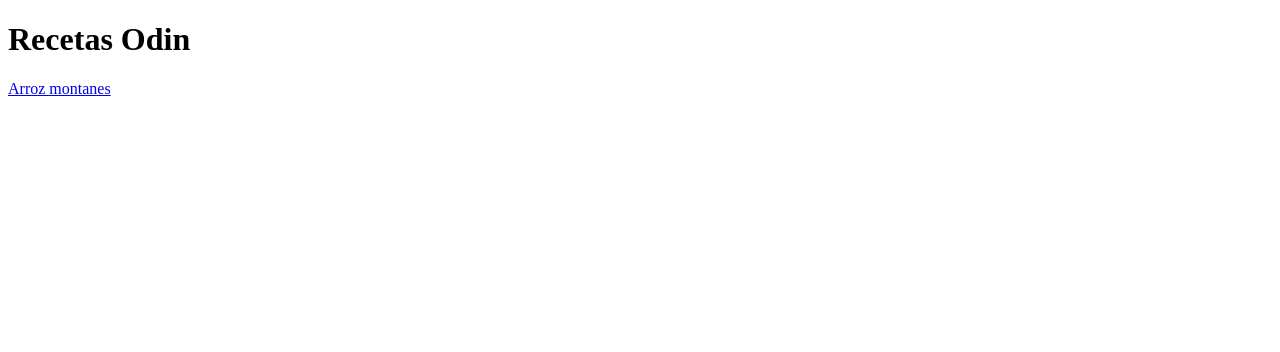
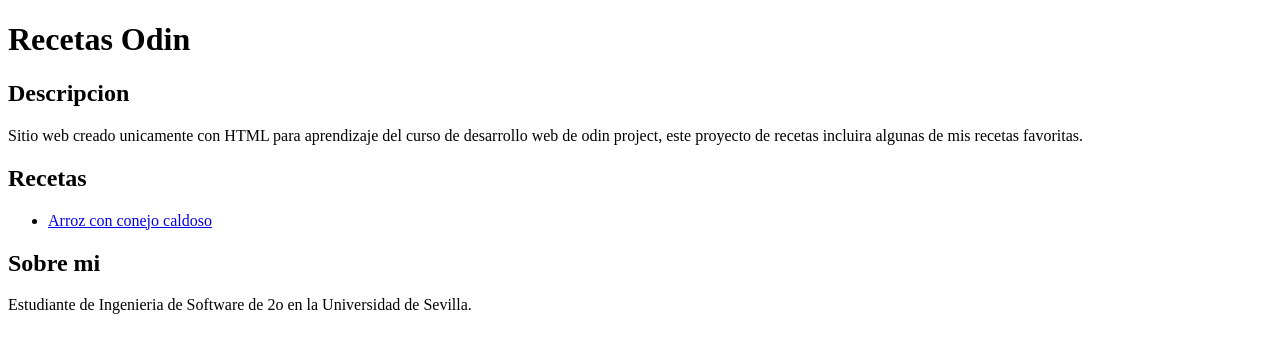
Before and after one commit to Mariobyzz/odin-recipes, a plain HTML site: page index.html in a window 1280 px wide. Drawn offline with Linux system fonts and the light colour scheme.

Commit message:
Agregar informacion adicional y cambiar receta
Se agrega breve descripcion de la web y del creador. Se cambia la receta por un arroz con conejo caldoso clasico.

```diff
--- a/index.html
+++ b/index.html
@@ -7,6 +7,13 @@
 </head>
 <body>
     <h1>Recetas Odin</h1>
-    <a href="recipes/arroz-montanes.html">Arroz montanes</a>
+    <h2>Descripcion</h2>
+    <p>Sitio web creado unicamente con HTML para aprendizaje del curso de desarrollo web de odin project, este proyecto de recetas incluira algunas de mis recetas favoritas.</p>
+    <h2>Recetas</h2>
+    <ul>
+        <li><a href="recipes/arroz-conejo.html">Arroz con conejo caldoso</a></li>
+    </ul>
+    <h2>Sobre mi</h2>
+    <p>Estudiante de Ingenieria de Software de 2o en la Universidad de Sevilla.</p>
 </body>
 </html>
```
Also changed, not shown: recipes/arroz-conejo.html (renamed from recipes/arroz-montanes.html, +2 -2 lines).
